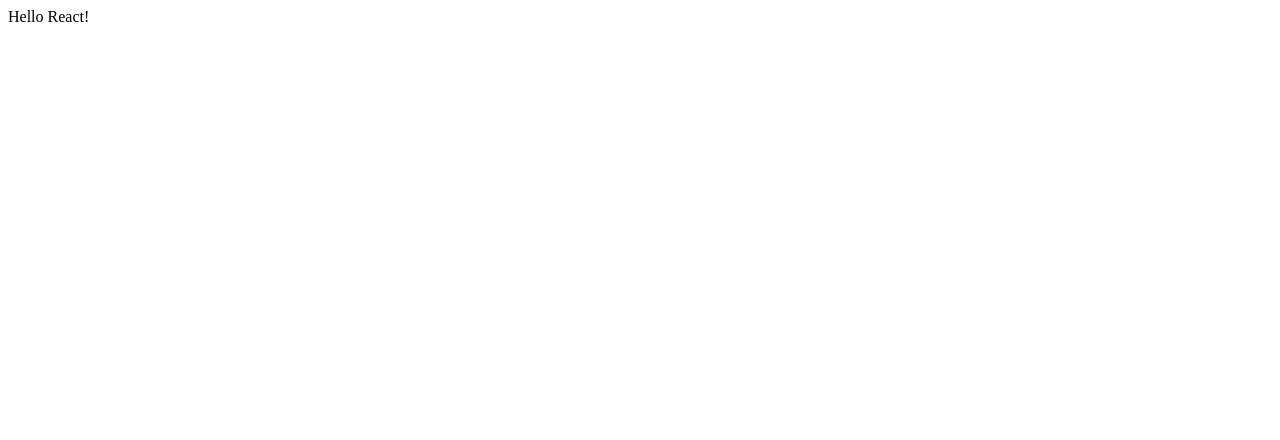
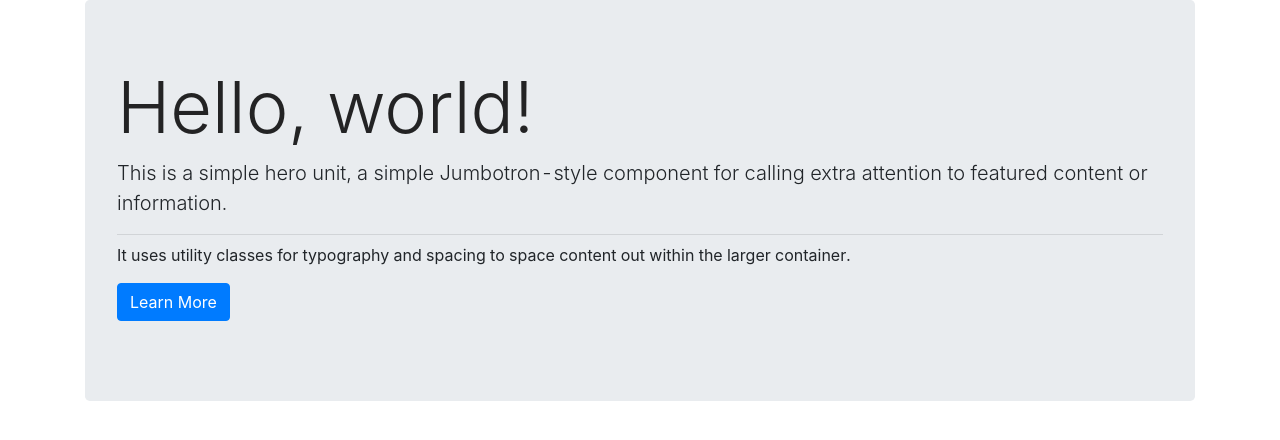
Before and after one commit to davinaizer/myportfolio, a React app: page / in a window 1280 px wide. Shown: the top 440 px of the page. Built offline with nearby package versions, Linux system fonts and the light colour scheme.

Commit message:
moved from Antd to reactbootstrap

```diff
--- /dev/null
+++ b/src/app/App.js
@@ -0,0 +1,27 @@
+import React, { Component } from 'react';
+import { Container, Row, Col, Jumbotron, Button } from 'reactstrap';
+
+export default class App extends Component {
+
+  render() {
+    return (
+      <Container>
+        <Row>
+          <Col>
+            <div>
+              <Jumbotron>
+                <h1 className="display-3">Hello, world!</h1>
+                <p className="lead">This is a simple hero unit, a simple Jumbotron-style component for calling extra attention to featured content or information.</p>
+                <hr className="my-2" />
+                <p>It uses utility classes for typography and spacing to space content out within the larger container.</p>
+                <p className="lead">
+                  <Button color="primary">Learn More</Button>
+                </p>
+              </Jumbotron>
+            </div>
+          </Col>
+        </Row>
+      </Container>
+    );
+  }
+};
--- a/src/app/main.js
+++ b/src/app/main.js
@@ -1,8 +1,7 @@
-import React from "react";
-import ReactDOM from "react-dom";
+import React from 'react';
+import ReactDOM from 'react-dom';
+import App from './App';
 
-const App = () => {
-  return <div>Hello React!</div>;
-};
+import styles from "../scss/main.scss";
 
 ReactDOM.render(<App />, document.getElementById("app"));
--- a/src/scss/main.scss
+++ b/src/scss/main.scss
@@ -1,3 +1,4 @@
-// USE _sass-7-1-pattern.scss as structure reference
+@charset 'utf-8';
 
-@charset 'utf-8';
+@import '~bootstrap/scss/bootstrap';
+@import 'theme.scss';
--- a/webpack.config.js
+++ b/webpack.config.js
@@ -1,36 +1,60 @@
+// IMPORTS
 const path = require("path");
 const HtmlWebPackPlugin = require("html-webpack-plugin");
+const MiniCssExtractPlugin = require("mini-css-extract-plugin");
+const CleanWebpackPlugin = require('clean-webpack-plugin');
 
-const htmlPlugin = new HtmlWebPackPlugin({
-  template: "./src/static/index.html",
+// VARS DEF
+const devMode = process.env.NODE_ENV !== 'production';
+
+// PLUGINS DEF
+const CleanPlugin = new CleanWebpackPlugin(['dist/*']);
+
+const HtmlPlugin = new HtmlWebPackPlugin({
+  template: "./src/app/index.html",
   filename: "./index.html"
 });
 
+const MiniCssPlugin = new MiniCssExtractPlugin({
+  filename: devMode ? '[name].css' : '[name].[hash].css',
+  chunkFilename: devMode ? '[id].css' : '[id].[hash].css',
+})
+
+// WEBPACK CONF
 module.exports = {
   entry: "./src/app/main.js",
   output: {
     path: path.resolve(__dirname, "dist"),
     filename: "js/main.js"
   },
-
+  devtool: 'source-map',
   module: {
-    rules: [
-      {
+    rules: [{
         test: /\.(js|jsx)$/,
         exclude: /node_modules/,
         use: { loader: "babel-loader" }
       },
       {
         test: /\.html$/,
+        use: [{
+          loader: "html-loader",
+          options: { minimize: true }
+        }]
+      },
+      {
+        test: /\.s[ac]ss$/,
         use: [
-          {
-            loader: "html-loader",
-            options: { minimize: true }
-          }
+          devMode ? 'style-loader' : MiniCssExtractPlugin.loader,
+          { loader: 'css-loader', options: { url: false, sourceMap: devMode } },
+          { loader: 'sass-loader', options: { sourceMap: devMode } },
         ]
       }
     ]
   },
 
-  plugins: [htmlPlugin]
+  plugins: [
+    CleanPlugin,
+    HtmlPlugin,
+    MiniCssPlugin
+  ]
 };
```
Also changed, not shown: package.json (+13 -3 lines), src/app/index.html (renamed from src/static/index.html), src/scss/theme.scss (added).
